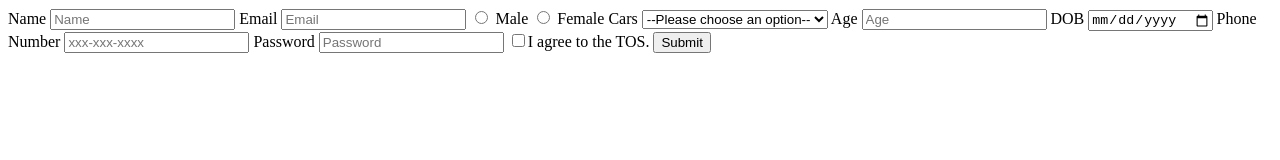
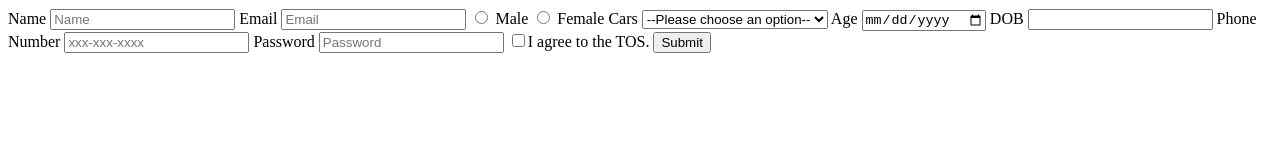
Before and after one commit to acciojob/signup-form-car-Prathamesh-Kulkarni01, a website: page main.html in a window 1280 px wide. Drawn offline with Linux system fonts and the light colour scheme.

Commit message:
created a submission

```diff
--- a/main.html
+++ b/main.html
@@ -28,13 +28,13 @@
 		</select>
 		<label for="age">Age</label>
 
-		<input type="number" placeholder="Age" id="age" required/>
+		<input type="date" placeholder="Age" id="age" required/>
 		<label for="dob">DOB</label>
 
-		<input type="date" id="dob"/>
+		<input type="phone" id="dob"/>
 		<label for="tel">Phone Number</label>
 
-		<input type="phone" placeholder="xxx-xxx-xxxx" id="tel"/>
+		<input type="password" placeholder="xxx-xxx-xxxx" id="tel"/>
 		<label for="password">Password</label>
 
 		<input type="password" id="password" placeholder="Password" required/>
```
